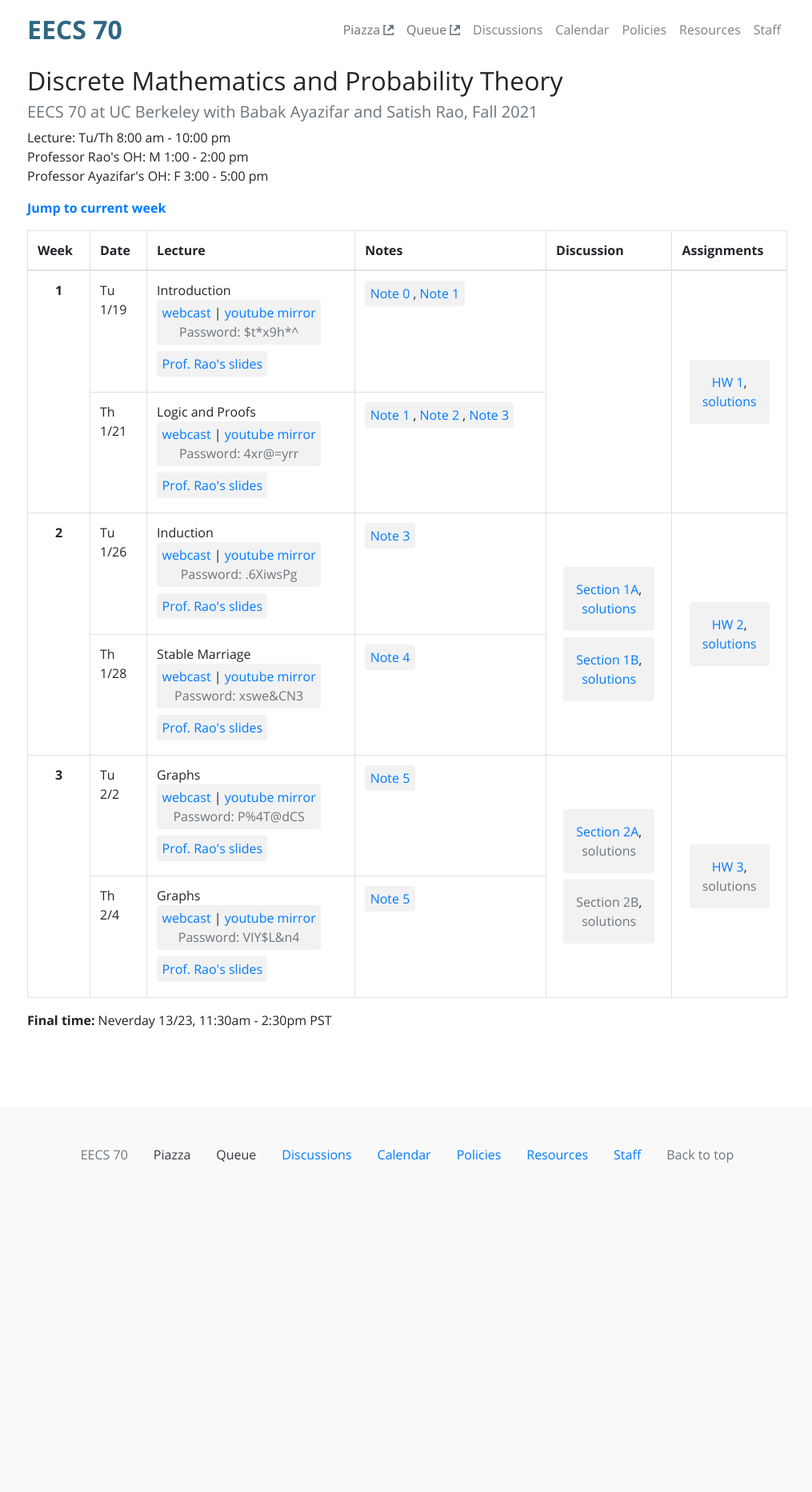
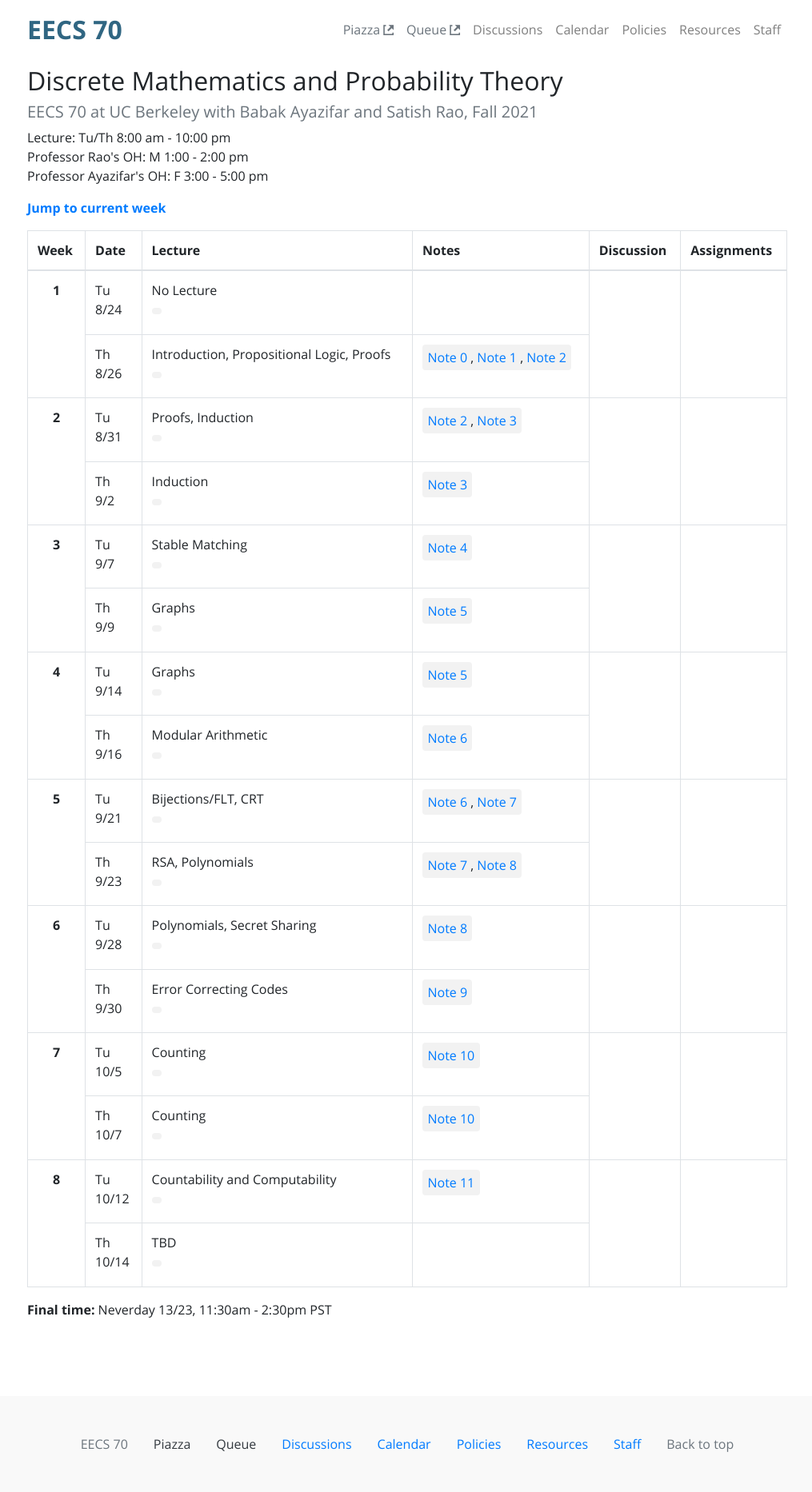
Before and after one commit to tsgoten/cs70-website, a Jekyll site: the page built from index.html, in a window 1280 px wide. Shown: the whole page at 80% size, without its empty margins (131-1146 px from the left). Built offline with Jekyll 4.4.1, drawn with Linux system fonts in a browser that asks for light colours; before the commit the page ends 1504 px from its top, so only the background shows below that.

Commit message:
added more weeks to home page

```diff
--- a/_data/materials/lectures_1.yml
+++ /dev/null
@@ -1,22 +0,0 @@
-- type: lec
-  date: "1/19"
-  week: 1
-  title: Introduction
-  reading_text: ["0", "1"]
-  webcast: https://berkeley.zoom.us/rec/share/S8Gq-v8ekfyE-kezqcFTe8fumsxPxWFFnE4Ngxu1lV9fJUsdzupVnUWTLAHMVmLY.3ZiX6XkDwfsq2NI5
-  password: $t*x9h*^
-  resources:
-      - name: "Prof. Rao's slides"
-        url: "/assets/rao/lec-1-6up.pdf"
-  mirror: https://youtu.be/Onu5A9KDuDM
-- type: lec
-  date: "1/21"
-  week: 1
-  title: "Logic and Proofs"
-  reading_text: ["1", "2", "3"]
-  resources:
-      - name: "Prof. Rao's slides"
-        url: "/assets/rao/lec-2-6up.pdf"
-  webcast: https://berkeley.zoom.us/rec/share/yrCawUhczsEwoW_sMTOqpT1f2M9MWnAoi1BpdzL9unaQ1Kw_nx-uXv4EVtSSMATK.qDm4VzH4hYpfE_zA
-  password: 4xr@=yrr
-  mirror: https://youtu.be/_eCHkv-m2rw
--- a/_data/materials/lectures_2.yml
+++ /dev/null
@@ -1,22 +0,0 @@
-- type: lec
-  date: "1/26"
-  week: 2
-  title: "Induction"
-  reading_text: [3]
-  webcast: https://berkeley.zoom.us/rec/share/dMa_driFt47OvYRX35kbFE_3ndzUVHgvRgOyY3wLlnOVsg0GUOfdIwLWOdCL5mjg.5jaWsORvqgWN4ZJC
-  password: .6XiwsPg
-  mirror: https://youtu.be/8ymAdBE8zI8
-  resources:
-      - name: "Prof. Rao's slides"
-        url: "/assets/rao/lec-3-6up.pdf"
-- type: lec
-  date: "1/28"
-  week: 2
-  title: "Stable Marriage"
-  reading_text: [4]
-  webcast: https://berkeley.zoom.us/rec/share/1lC0DIfoQ6Bvra4jpej0Ri9XHmY5ZMc7NPqmzQ5FYwf5tNYA6H1U2DPJxFfzMQrk.FvvJRfi42iAcVEpC
-  password: xswe&CN3
-  mirror: https://youtu.be/B51weHGGQDg
-  resources:
-      - name: "Prof. Rao's slides"
-        url: "/assets/rao/lec-4-6up.pdf"
--- a/_data/materials/lectures_3.yml
+++ /dev/null
@@ -1,22 +0,0 @@
-- type: lec
-  date: "2/2"
-  week: 3
-  title: "Graphs"
-  reading_text: [5]
-  resources:
-      - name: "Prof. Rao's slides"
-        url: "/assets/rao/lec-5-6up.pdf"
-  webcast: https://berkeley.zoom.us/rec/share/M8op9yYdbdg7O0rbwtLcUwQei8k8REiIrB4lSrnZgs-KJC5HmXLcCID_Edhnxo_K.-MxFDAGECQ9NayPW
-  password: P%4T@dCS
-  mirror: https://youtu.be/8UuV7SWtF_8
-- type: lec
-  date: "2/4"
-  week: 3
-  title: "Graphs"
-  reading_text: [5]
-  webcast: https://berkeley.zoom.us/rec/share/PGkwJT4SON7c4Fzdw0is19aijMi2Le7rNU7yWmONxXy05JuJliNH0D0pIbLWE-s3.UKzAYYNAj2XdSH8x
-  password: VIY$L&n4
-  mirror: https://youtu.be/OMQflIz64xM
-  resources:
-      - name: "Prof. Rao's slides"
-        url: "/assets/rao/lec-6-6up.pdf"
--- /dev/null
+++ b/_data/materials/week_1.yml
@@ -0,0 +1,22 @@
+- type: lec
+  date: "8/24"
+  week: 1
+  title: No Lecture
+  reading_text:
+  webcast:
+  password:
+  resources:
+      - name:
+        url:
+  mirror:
+- type: lec
+  date: "8/26"
+  week: 1
+  title: Introduction, Propositional Logic, Proofs
+  reading_text: ["0", "1", "2"]
+  webcast:
+  password:
+  resources:
+      - name:
+        url:
+  mirror:
--- /dev/null
+++ b/_data/materials/week_2.yml
@@ -0,0 +1,22 @@
+- type: lec
+  date: "8/31"
+  week: 2
+  title: "Proofs, Induction"
+  reading_text: [2, 3]
+  webcast:
+  password:
+  mirror:
+  resources:
+      - name:
+        url:
+- type: lec
+  date: "9/2"
+  week: 2
+  title: "Induction"
+  reading_text: [3]
+  webcast:
+  password:
+  mirror:
+  resources:
+      - name:
+        url:
--- /dev/null
+++ b/_data/materials/week_3.yml
@@ -0,0 +1,22 @@
+- type: lec
+  date: "9/7"
+  week: 3
+  title: "Stable Matching"
+  reading_text: [4]
+  webcast:
+  password:
+  mirror:
+  resources:
+      - name:
+        url:
+- type: lec
+  date: "9/9"
+  week: 3
+  title: "Graphs"
+  reading_text: [5]
+  webcast:
+  password:
+  mirror:
+  resources:
+      - name:
+        url:
--- /dev/null
+++ b/_data/materials/week_4.yml
@@ -0,0 +1,22 @@
+- type: lec
+  date: "9/14"
+  week: 4
+  title: "Graphs"
+  reading_text: [5]
+  webcast:
+  password:
+  mirror:
+  resources:
+      - name:
+        url:
+- type: lec
+  date: "9/16"
+  week: 4
+  title: "Modular Arithmetic"
+  reading_text: [6]
+  webcast:
+  password:
+  mirror:
+  resources:
+      - name:
+        url:
--- /dev/null
+++ b/_data/materials/week_5.yml
@@ -0,0 +1,22 @@
+- type: lec
+  date: "9/21"
+  week: 5
+  title: "Bijections/FLT, CRT"
+  reading_text: [6, 7]
+  webcast:
+  password:
+  mirror:
+  resources:
+      - name:
+        url:
+- type: lec
+  date: "9/23"
+  week: 5
+  title: "RSA, Polynomials"
+  reading_text: [7, 8]
+  webcast:
+  password:
+  mirror:
+  resources:
+      - name:
+        url:
--- /dev/null
+++ b/_data/materials/week_6.yml
@@ -0,0 +1,22 @@
+- type: lec
+  date: "9/28"
+  week: 6
+  title: "Polynomials, Secret Sharing"
+  reading_text: [8]
+  webcast:
+  password:
+  mirror:
+  resources:
+      - name:
+        url:
+- type: lec
+  date: "9/30"
+  week: 6
+  title: "Error Correcting Codes"
+  reading_text: [9]
+  webcast:
+  password:
+  mirror:
+  resources:
+      - name:
+        url:
--- /dev/null
+++ b/_data/materials/week_7.yml
@@ -0,0 +1,22 @@
+- type: lec
+  date: "10/5"
+  week: 7
+  title: "Counting"
+  reading_text: [10]
+  webcast:
+  password:
+  mirror:
+  resources:
+      - name:
+        url:
+- type: lec
+  date: "10/7"
+  week: 7
+  title: "Counting"
+  reading_text: [10]
+  webcast:
+  password:
+  mirror:
+  resources:
+      - name:
+        url:
--- /dev/null
+++ b/_data/materials/week_8.yml
@@ -0,0 +1,22 @@
+- type: lec
+  date: "10/12"
+  week: 8
+  title: "Countability and Computability"
+  reading_text: [11]
+  webcast:
+  password:
+  mirror:
+  resources:
+      - name:
+        url:
+- type: lec
+  date: "10/14"
+  week: 8
+  title: "TBD"
+  reading_text:
+  webcast:
+  password:
+  mirror:
+  resources:
+      - name:
+        url:
```
Also changed, not shown: _data/materials/dis.yml (+24 -24 lines), _data/materials/hw.yml (+24 -24 lines), 2 other files.
